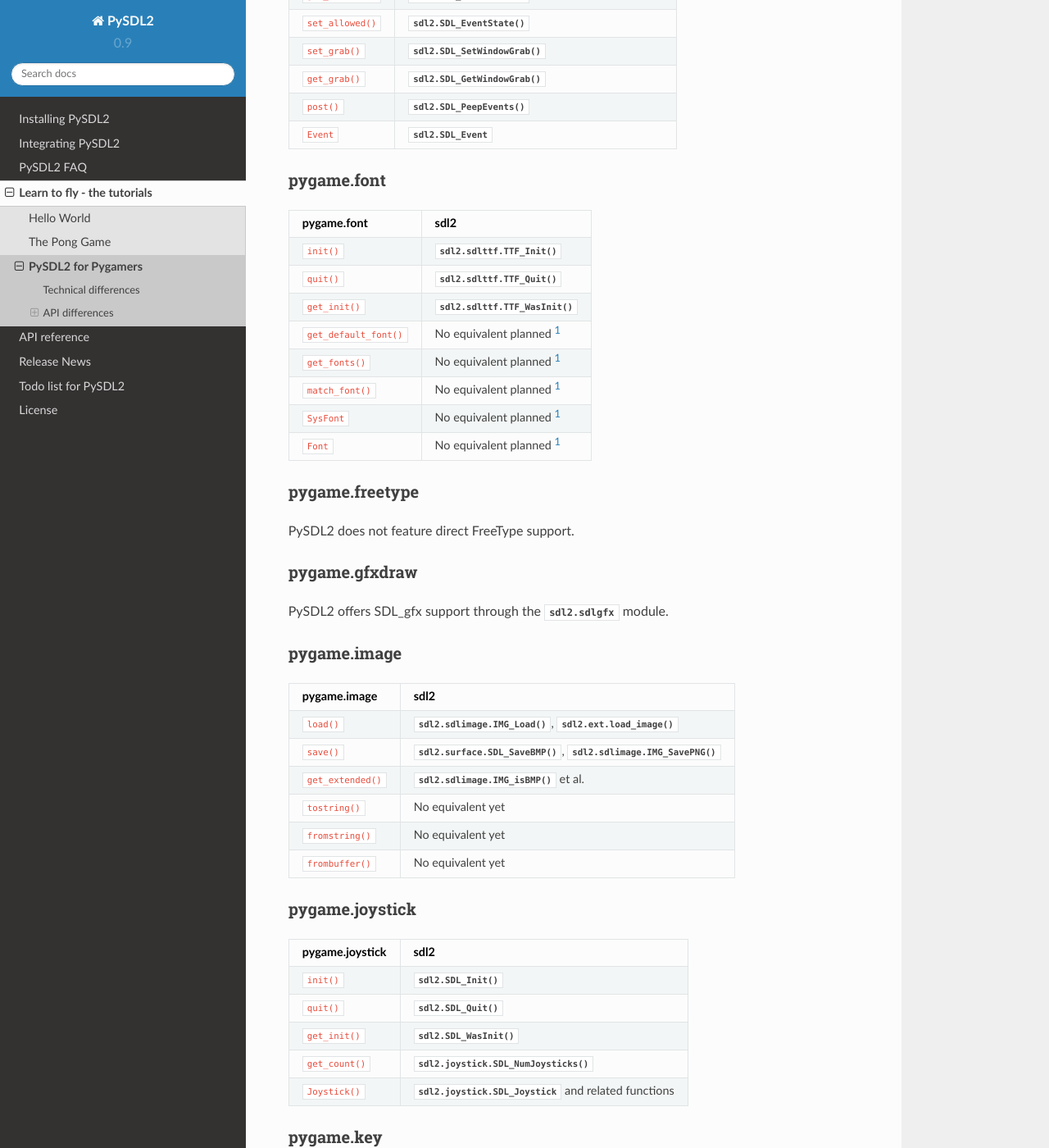
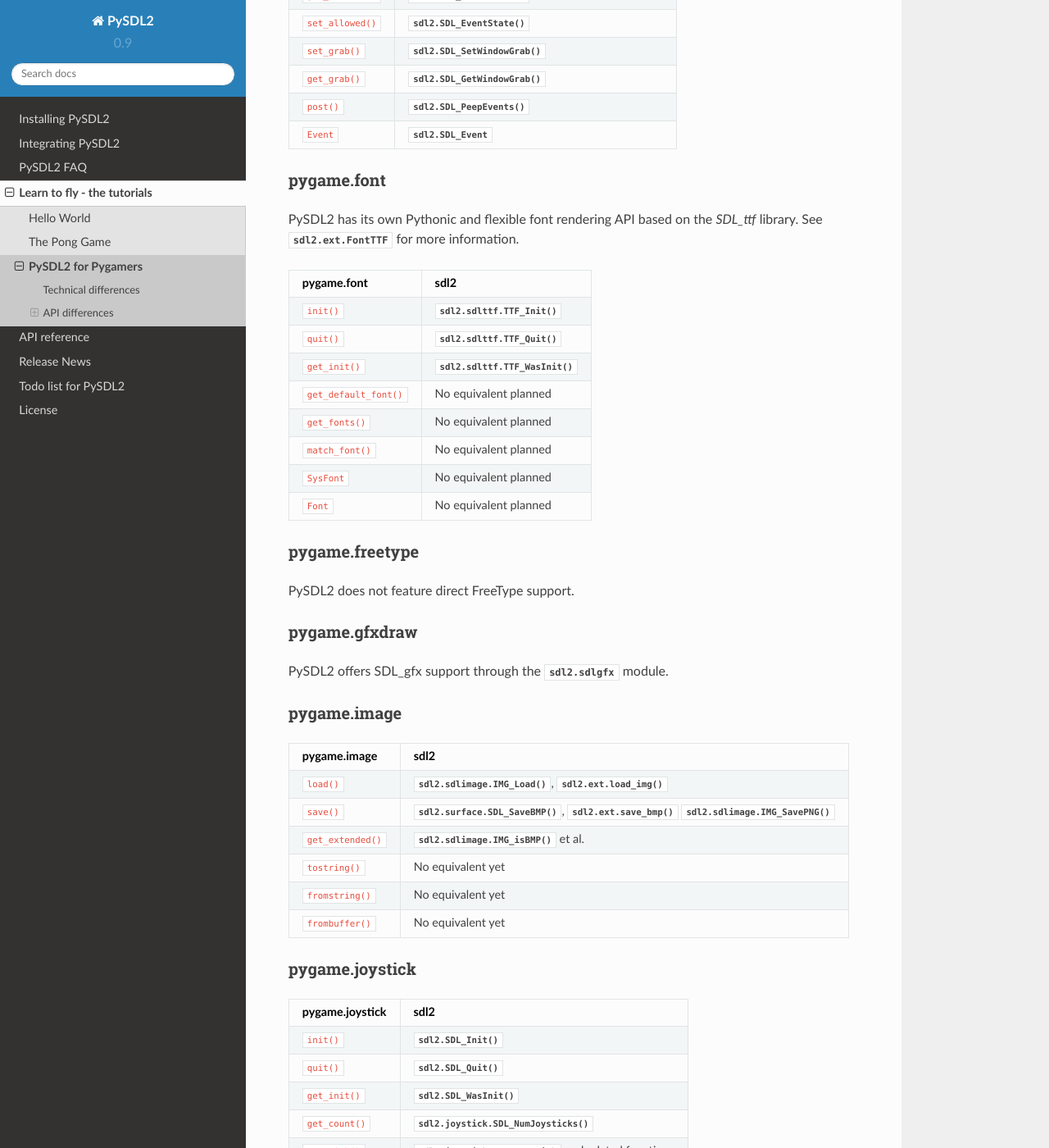
Before and after one commit to py-sdl/py-sdl2, a Sphinx documentation site: the page built from doc/tutorial/pygamers.rst, in a window 1280 px wide and 1400 px high, scrolled down 2847 px. Shown: the whole window at 82% size. Built offline with Sphinx 7.4.7 and the Read the Docs theme 2.0.0, drawn with Linux system fonts in a browser that asks for light colours; some of the changed text lies outside the part shown.

Commit message:
Update github URLs to new organization

```diff
--- a/doc/install.rst
+++ b/doc/install.rst
@@ -16,7 +16,7 @@
 Installing from source
 ----------------------
 You can download the official releases of PySDL2 from
-https://github.com/marcusva/py-sdl2/releases. Download the most
+https://github.com/py-sdl/py-sdl2/releases. Download the most
 recent release, unpack it and make sure that you installed the relevant
 prerequisites before continuing with the installation.
 
--- a/doc/tutorial/pygamers.rst
+++ b/doc/tutorial/pygamers.rst
@@ -118,17 +118,21 @@
 
 pygame.font
 ^^^^^^^^^^^
+
+PySDL2 has its own Pythonic and flexible font rendering API based on the
+`SDL_ttf` library. See :class:`sdl2.ext.FontTTF` for more information.
+
 ====================== =================================================
 pygame.font            sdl2
 ====================== =================================================
 ``init()``             :func:`sdl2.sdlttf.TTF_Init()`
 ``quit()``             :func:`sdl2.sdlttf.TTF_Quit()`
 ``get_init()``         :func:`sdl2.sdlttf.TTF_WasInit()`
-``get_default_font()`` No equivalent planned [#f1]_
-``get_fonts()``        No equivalent planned [#f1]_
-``match_font()``       No equivalent planned [#f1]_
-``SysFont``            No equivalent planned [#f1]_
-``Font``               No equivalent planned [#f1]_
+``get_default_font()`` No equivalent planned
+``get_fonts()``        No equivalent planned
+``match_font()``       No equivalent planned
+``SysFont``            No equivalent planned
+``Font``               No equivalent planned
 ====================== =================================================
 
 pygame.freetype
@@ -145,8 +149,9 @@
 pygame.image       sdl2
 ================== =================================================
 ``load()``         :func:`sdl2.sdlimage.IMG_Load()`,
-                   :func:`sdl2.ext.load_image()`
+                   :func:`sdl2.ext.load_img()`
 ``save()``         :func:`sdl2.surface.SDL_SaveBMP()`,
+                   :func:`sdl2.ext.save_bmp()`
                    :func:`sdl2.sdlimage.IMG_SavePNG()`
 ``get_extended()`` :func:`sdl2.sdlimage.IMG_isBMP()` et al.
 ``tostring()``     No equivalent yet
@@ -367,8 +372,3 @@
 ``ver``         :attr:`sdl2.__version__`
 ``vernum``      :attr:`sdl2.version_info`
 =============== =================================================
-
-.. rubric:: Footnotes
-
-.. [#f1] Check https://bitbucket.org/marcusva/python-utils for an easy
-         to use system font detection module
--- a/setup.py
+++ b/setup.py
@@ -23,7 +23,7 @@
         "author": "Marcus von Appen",
         "author_email": "marcus@sysfault.org",
         "license": "Public Domain / zlib",
-        "url": "https://github.com/marcusva/py-sdl2",
+        "url": "https://github.com/py-sdl/py-sdl2",
         "download_url": "https://pypi.python.org/pypi/PySDL2",
         "package_dir": {"sdl2.examples": "examples"},
         "package_data": {"sdl2.test": ["resources/*.*"],
```
Also changed, not shown: .github/PULL_REQUEST_TEMPLATE.md.
